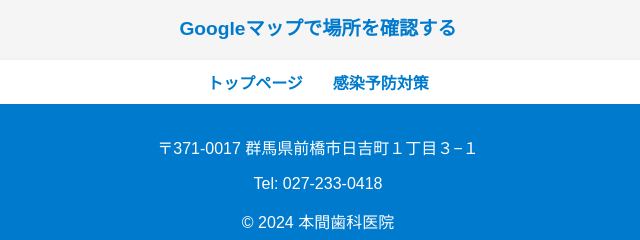
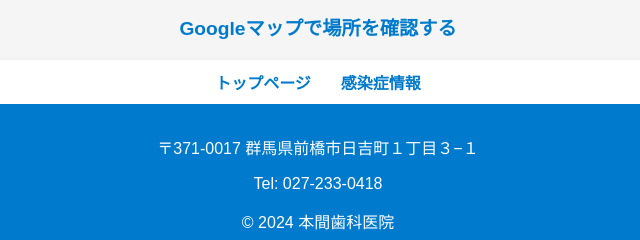
Before and after one commit to mochicomochimochi/SH-Dental, a plain HTML site: page SH-DENTAL.access/access.html in a window 1280 px wide. Shown: the part 734-974 px from the top of the page, 322-962 px from the left. Drawn offline with Linux system fonts and the light colour scheme.

Commit message:
Update access.html

```diff
--- a/SH-DENTAL.access/access.html
+++ b/SH-DENTAL.access/access.html
@@ -23,7 +23,8 @@
 
 <nav>
     <a href="../index.html">トップページ</a>
-    <a href="SH-DENTAL.infection/infection.html">感染予防対策</a>
+    <a href="SH-DENTAL.infection/infection.html">感染症情報</a>
+
 </nav>
 
 <footer>
```
